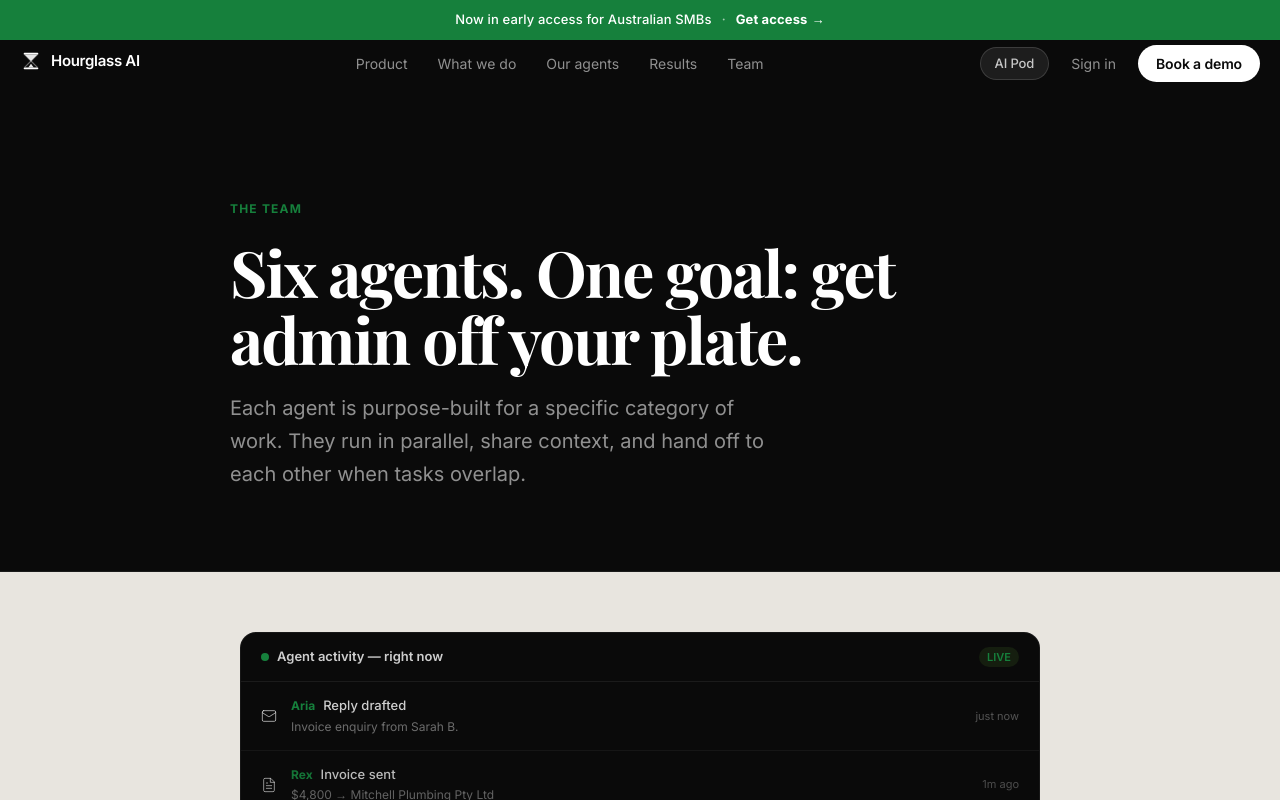
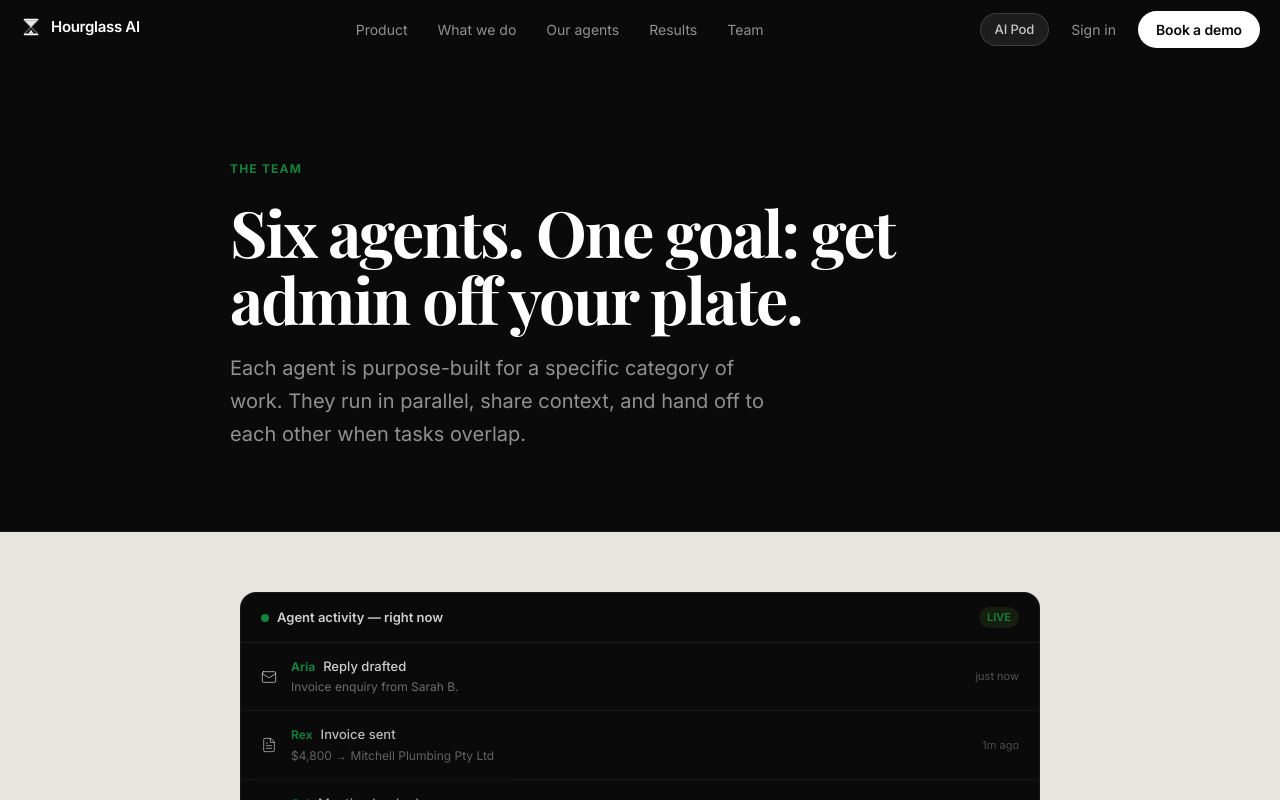
Before and after one commit to Ansh0928/hour-glass-ai-redesign, a Next.js app: page /agents in a window 1280 px wide. Shown: the top 800 px of the page. Built offline with nearby package versions, Linux system fonts and the light colour scheme; a web font is replaced by a local one.

Commit message:
fix: remove AnnouncementBar and fix nav top offset to 0

```diff
--- a/src/app/page.tsx
+++ b/src/app/page.tsx
@@ -4,7 +4,7 @@ import Image from "next/image";
 import Link from "next/link";
 import { useEffect, useRef, useState } from "react";
 import { useSidebarOpen } from "@/components/app-sidebar";
-import { AnnouncementBar, SiteNav } from "@/components/site-nav";
+import { SiteNav } from "@/components/site-nav";
 import type { ReactNode } from "react";
 import { animate, stagger, scrambleText } from "animejs";
 import {
@@ -34,6 +34,7 @@ import { SystemsOrchestration } from "@/components/ui/systems-orchestration";
 import { FileCard } from "@/components/ui/file-card-collections";
 import { IndustryWorkflow } from "@/components/ui/industry-workflow";
 import { ProcessSteps } from "@/components/process-steps";
+import { ProgramPopup } from "@/components/program-popup";
 
 /* ─── anime.js scroll reveal with stagger ─── */
 function useReveal() {
@@ -129,7 +130,7 @@ function Nav() {
       <nav
         style={{
           position: "fixed",
-          top: 34,
+          top: 0,
           left: 0,
           right: 0,
           zIndex: 200,
@@ -143,9 +144,7 @@ function Nav() {
           borderBottom: scrolled
             ? "1px solid rgba(255,255,255,0.07)"
             : "1px solid transparent",
-          transform: hidden
-            ? "translateY(calc(-100% - 34px))"
-            : "translateY(0)",
+          transform: hidden ? "translateY(-100%)" : "translateY(0)",
           transition:
             "transform 0.3s ease, background 0.3s ease, border-color 0.3s ease",
         }}
@@ -163,7 +162,7 @@ function Nav() {
                 href={l.href}
                 style={{
                   fontSize: 14,
-                  fontWeight: 450,
+                  fontWeight: 400,
                   color: "rgba(255,255,255,0.55)",
                   textDecoration: "none",
                   padding: "6px 14px",
@@ -213,7 +212,7 @@ function Nav() {
               href="#"
               style={{
                 fontSize: 14,
-                fontWeight: 450,
+                fontWeight: 400,
                 color: "rgba(255,255,255,0.55)",
                 textDecoration: "none",
                 padding: "10px 12px",
@@ -1435,7 +1434,6 @@ export default function Home() {
           .stats-section { padding: 0 20px 64px; }
         }
       `}</style>
-      <AnnouncementBar />
       <Nav />
 
       {/* ─── HERO ─── */}
@@ -1613,7 +1611,15 @@ export default function Home() {
         >
           Trusted by Australian businesses
         </p>
-        <div style={{ overflow: "hidden" }}>
+        <div
+          style={{
+            overflow: "hidden",
+            maskImage:
+              "linear-gradient(to right, transparent 0%, black 12%, black 88%, transparent 100%)",
+            WebkitMaskImage:
+              "linear-gradient(to right, transparent 0%, black 12%, black 88%, transparent 100%)",
+          }}
+        >
           <div
             className="marquee-track"
             style={{
@@ -2610,8 +2616,7 @@ export default function Home() {
 
           <div className="homepage-footer-bottom">
             <span style={{ fontSize: 12, color: "rgba(255,255,255,0.2)" }}>
-              © 2025 Hourglass AI Pty Ltd · ABN 00 000 000 000 · Sydney,
-              Australia
+              © 2026 Hourglass AI. All rights reserved. · ACN 696 937 372
             </span>
             <div style={{ display: "flex", gap: 20 }}>
               {["Twitter", "LinkedIn", "Instagram"].map((s) => (
@@ -2638,6 +2643,7 @@ export default function Home() {
           </div>
         </div>
       </footer>
+      <ProgramPopup />
     </div>
   );
 }
--- a/src/app/team/page.tsx
+++ b/src/app/team/page.tsx
@@ -1,7 +1,7 @@
 import type { Metadata } from "next";
 import Image from "next/image";
 import Link from "next/link";
-import { AnnouncementBar, SiteNav } from "@/components/site-nav";
+import { SiteNav } from "@/components/site-nav";
 import { Logo } from "@/components/logo";
 import { TEAM_STATS } from "@/lib/stats";
 
@@ -50,7 +50,6 @@ const LinkedInIcon = () => (
 export default function TeamPage() {
   return (
     <div style={{ background: "var(--hero-bg)", minHeight: "100vh" }}>
-      <AnnouncementBar />
       <SiteNav />
 
       {/* Hero */}
--- a/src/components/page-shell/index.tsx
+++ b/src/components/page-shell/index.tsx
@@ -1,5 +1,5 @@
 import { Footer } from "@/components/footer";
-import { AnnouncementBar, SiteNav } from "@/components/site-nav";
+import { SiteNav } from "@/components/site-nav";
 
 type Props = {
   tag: string;
@@ -11,7 +11,6 @@ type Props = {
 export function PageShell({ tag, headline, sub, children }: Props) {
   return (
     <>
-      <AnnouncementBar />
       <SiteNav />
       {/* Inner page hero — cream bg, no parallax */}
       <div className="page-shell-hero">
--- a/src/components/site-nav/index.tsx
+++ b/src/components/site-nav/index.tsx
@@ -12,42 +12,6 @@ const LINKS = [
   { label: "Results", href: "/results" },
   { label: "Team", href: "/team" },
 ];
-
-export function AnnouncementBar() {
-  return (
-    <div
-      style={{
-        background: "var(--green)",
-        color: "#fff",
-        textAlign: "center",
-        padding: "10px 24px",
-        fontSize: 13,
-        fontWeight: 500,
-        letterSpacing: "0.01em",
-        display: "flex",
-        alignItems: "center",
-        justifyContent: "center",
-        gap: 10,
-      }}
-    >
-      <span>Now in early access for Australian SMBs</span>
-      <span style={{ opacity: 0.6 }}>·</span>
-      <a
-        href="#"
-        style={{
-          color: "#fff",
-          fontWeight: 700,
-          textDecoration: "none",
-          display: "flex",
-          alignItems: "center",
-          gap: 4,
-        }}
-      >
-        Get access <span>→</span>
-      </a>
-    </div>
-  );
-}
 
 export function SiteNav() {
   const [scrolled, setScrolled] = useState(false);
@@ -72,7 +36,7 @@ export function SiteNav() {
       <nav
         style={{
           position: "fixed",
-          top: 34,
+          top: 0,
           left: 0,
           right: 0,
           zIndex: 200,
@@ -86,9 +50,7 @@ export function SiteNav() {
           borderBottom: scrolled
             ? "1px solid rgba(255,255,255,0.07)"
             : "1px solid transparent",
-          transform: hidden
-            ? "translateY(calc(-100% - 34px))"
-            : "translateY(0)",
+          transform: hidden ? "translateY(-100%)" : "translateY(0)",
           transition:
             "transform 0.3s ease, background 0.3s ease, border-color 0.3s ease",
         }}
```
